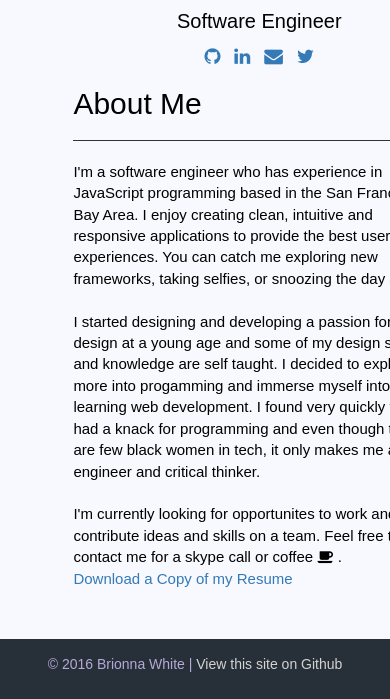
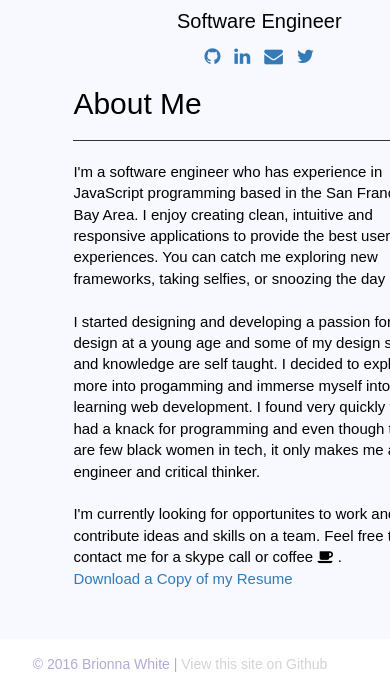
Before and after one commit to Brionnaw/Brionnaw.github.io, a plain HTML site: page index.html in a window 390 px wide. Shown: the part 2425-3124 px from the top of the page. Drawn offline with nearby package versions, Linux system fonts and the light colour scheme.

Commit message:
neeedd coffee

```diff
--- a/index.html
+++ b/index.html
@@ -220,11 +220,19 @@
       </div>
       <div class="col-sm-1 col-md-1"></div>
     </div>
+    <!-- FOOTER(desktop)-->
+    <footer>
+      <div class="row footer-desktop">
+        <div class="col-sm-12 col-md-12">
+          <p class="text-center">
+            &copy; 2016 Brionna White | <a href="https://github.com/Brionnaw/my-devpage" style="color:lightgray">View this site on Github</a></strong>
+          </p>
+        </div>
+      </div>
+    </footer>
   </div>
 
 <!-- MOBILE VERSION-->
-
-
 
 
 <!-- TOP SECTION(mobile)-->
@@ -371,16 +379,15 @@
 </div>
 </div>
 </div>
-
-    <!-- FOOTER(desktop)-->
-    <footer>
-      <div class="row">
-        <div class="col-xs-12 col-sm-12 col-md-12">
-          <p class="text-center">
-            &copy; 2016 Brionna White | <a href="https://github.com/Brionnaw/my-devpage" style="color:lightgray">View this site on Github</a></strong>
-          </p>
+        <!--FOOTER(mobile) -->
+        <footer>
+          <div class="row footer-mobile visible-xs">
+            <div class="col-xs-12">
+              <p class="text-center">
+                &copy; 2016 Brionna White | <a href="https://github.com/Brionnaw/my-devpage" style="color:lightgray">View this site on Github</a></strong>
+              </p>
+            </div>
+          </div>
         </footer>
-      </div>
-    </div>
   </body>
 </html>
--- a/style.css
+++ b/style.css
@@ -125,13 +125,19 @@ i:hover {
   cursor:pointer;
 }
 
-footer {
+.footer-desktop {
   background-color: #273038;
   padding: 15px 0px 15px 0px;
   max-width:100vw;
   color:#b5a9d6;
 }
 
+.footer-mobile {
+  background-color: #fff;
+  padding: 15px 0px 15px 0px;
+  max-width:100vw;
+  color:#b5a9d6;
+}
 
 
 .contact-icons {
```
